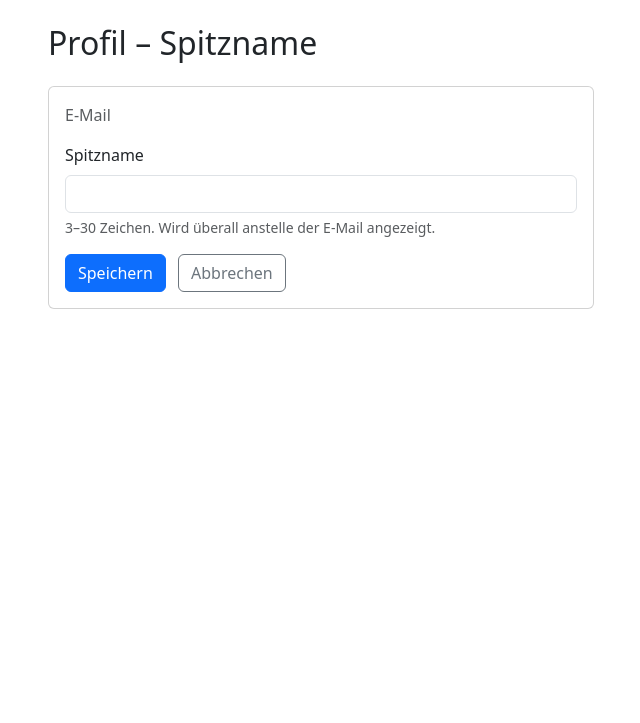
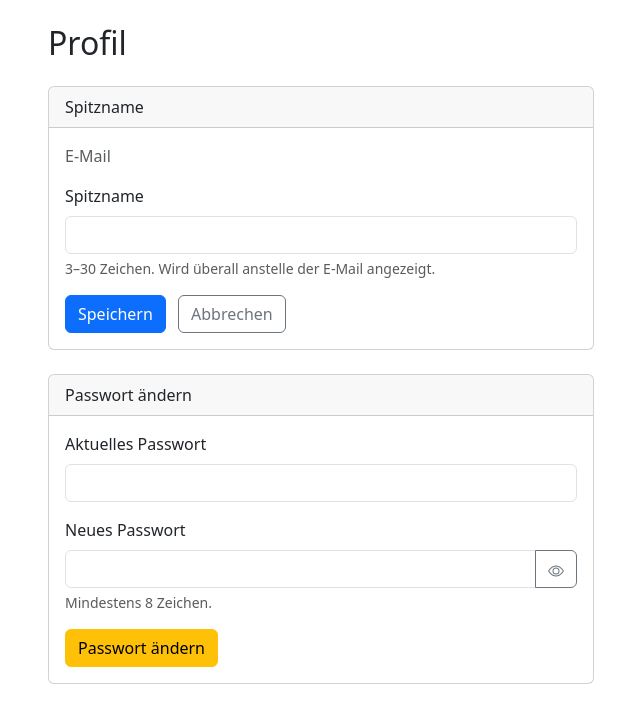
Before and after one commit to total-verpLANt/sport-challenge, a Python web app: template app/templates/settings/profile.html in a window 1280 px wide. Shown: the part 56-779 px from the top of the page, without its empty margins (319-959 px from the left). Run offline with Jinja, Linux system fonts and the light colour scheme; the template is opened without the code that fills it, so the values that code supplies are empty; some libraries are stand-ins or nearby versions.

Commit message:
feat(settings): Passwort-Änderung im Benutzerprofil
Benutzer können ihr Passwort unter /settings/ selbst ändern.
Pflichtangabe des alten Kennworts, Sichtbarkeits-Toggle beim neuen
Passwort (identisch zu Register-Seite), Rate-Limit 5/min gegen Brute-Force.

Co-Authored-By: Claude Sonnet 4.6 <noreply@anthropic.com>

```diff
--- a/app/templates/settings/profile.html
+++ b/app/templates/settings/profile.html
@@ -2,13 +2,14 @@
 {% block content %}
 <div class="row justify-content-center">
   <div class="col-md-6">
-    <h2 class="mb-4">Profil – Spitzname</h2>
+    <h2 class="mb-4">Profil</h2>
 
     {% if error %}
     <div class="alert alert-danger">{{ error }}</div>
     {% endif %}
 
-    <div class="card">
+    <div class="card mb-4">
+      <div class="card-header">Spitzname</div>
       <div class="card-body">
         <p class="text-muted mb-1">E-Mail</p>
         <p class="mb-3"><strong>{{ current_user.email }}</strong></p>
@@ -28,6 +29,58 @@
         </form>
       </div>
     </div>
+
+    <div class="card">
+      <div class="card-header">Passwort ändern</div>
+      <div class="card-body">
+        <form method="post" action="{{ url_for('settings.change_password') }}" novalidate>
+          <input type="hidden" name="csrf_token" value="{{ csrf_token() }}">
+          <div class="mb-3">
+            <label for="old_password" class="form-label">Aktuelles Passwort</label>
+            <input type="password" class="form-control" id="old_password" name="old_password"
+                   autocomplete="current-password" required>
+          </div>
+          <div class="mb-3">
+            <label for="new_password" class="form-label">Neues Passwort</label>
+            <div class="input-group">
+              <input type="password" class="form-control" id="new_password" name="new_password"
+                     autocomplete="new-password" minlength="8" required>
+              <button type="button" class="btn btn-outline-secondary" id="toggleNewPassword"
+                      aria-label="Passwort anzeigen/verbergen">
+                <span id="toggleNewPasswordIcon">
+                  <svg xmlns="http://www.w3.org/2000/svg" width="16" height="16" fill="currentColor" viewBox="0 0 16 16">
+                    <path d="M16 8s-3-5.5-8-5.5S0 8 0 8s3 5.5 8 5.5S16 8 16 8zM1.173 8a13 13 0 0 1 1.66-2.043C4.12 4.668 5.88 3.5 8 3.5s3.879 1.168 5.168 2.457A13 13 0 0 1 14.828 8q-.086.13-.195.288c-.335.48-.83 1.12-1.465 1.755C11.879 11.332 10.119 12.5 8 12.5s-3.879-1.168-5.168-2.457A13 13 0 0 1 1.172 8z"/>
+                    <path d="M8 5.5a2.5 2.5 0 1 0 0 5 2.5 2.5 0 0 0 0-5zM4.5 8a3.5 3.5 0 1 1 7 0 3.5 3.5 0 0 1-7 0z"/>
+                  </svg>
+                </span>
+              </button>
+            </div>
+            <div class="form-text">Mindestens 8 Zeichen.</div>
+          </div>
+          <button type="submit" class="btn btn-warning">Passwort ändern</button>
+        </form>
+      </div>
+    </div>
   </div>
 </div>
 {% endblock %}
+
+{% block scripts %}
+<script nonce="{{ csp_nonce() }}">
+(function() {
+  var eyeIcon = '<svg xmlns="http://www.w3.org/2000/svg" width="16" height="16" fill="currentColor" viewBox="0 0 16 16"><path d="M16 8s-3-5.5-8-5.5S0 8 0 8s3 5.5 8 5.5S16 8 16 8zM1.173 8a13 13 0 0 1 1.66-2.043C4.12 4.668 5.88 3.5 8 3.5s3.879 1.168 5.168 2.457A13 13 0 0 1 14.828 8q-.086.13-.195.288c-.335.48-.83 1.12-1.465 1.755C11.879 11.332 10.119 12.5 8 12.5s-3.879-1.168-5.168-2.457A13 13 0 0 1 1.172 8z"/><path d="M8 5.5a2.5 2.5 0 1 0 0 5 2.5 2.5 0 0 0 0-5zM4.5 8a3.5 3.5 0 1 1 7 0 3.5 3.5 0 0 1-7 0z"/></svg>';
+  var eyeSlashIcon = '<svg xmlns="http://www.w3.org/2000/svg" width="16" height="16" fill="currentColor" viewBox="0 0 16 16"><path d="M13.359 11.238C15.06 9.72 16 8 16 8s-3-5.5-8-5.5a7 7 0 0 0-2.79.588l.77.771A6 6 0 0 1 8 3.5c2.12 0 3.879 1.168 5.168 2.457A13 13 0 0 1 14.828 8q-.086.13-.195.288c-.335.48-.83 1.12-1.465 1.755q-.247.248-.517.486z"/><path d="M11.297 9.176a3.5 3.5 0 0 0-4.474-4.474l.823.823a2.5 2.5 0 0 1 2.829 2.829zm-2.943 1.299.822.822a3.5 3.5 0 0 1-4.474-4.474l.823.823a2.5 2.5 0 0 0 2.829 2.829z"/><path d="M3.35 5.47q-.27.24-.518.487A13 13 0 0 0 1.172 8l.195.288c.335.48.83 1.12 1.465 1.755C4.121 11.332 5.881 12.5 8 12.5c.716 0 1.39-.133 2.02-.36l.77.772A7 7 0 0 1 8 13.5C3 13.5 0 8 0 8s.939-1.721 2.641-3.238l.708.709zm10.296 8.884-12-12 .708-.708 12 12z"/></svg>';
+  document.getElementById('toggleNewPassword').addEventListener('click', function() {
+    var input = document.getElementById('new_password');
+    var icon = document.getElementById('toggleNewPasswordIcon');
+    if (input.type === 'password') {
+      input.type = 'text';
+      icon.innerHTML = eyeSlashIcon;
+    } else {
+      input.type = 'password';
+      icon.innerHTML = eyeIcon;
+    }
+  });
+}());
+</script>
+{% endblock %}
--- a/app/version.py
+++ b/app/version.py
@@ -1 +1 @@
-__version__ = "0.7.5"
+__version__ = "0.7.6"
```
Also changed, not shown: app/routes/settings.py (+21 -1 lines), CHANGELOG.md.
